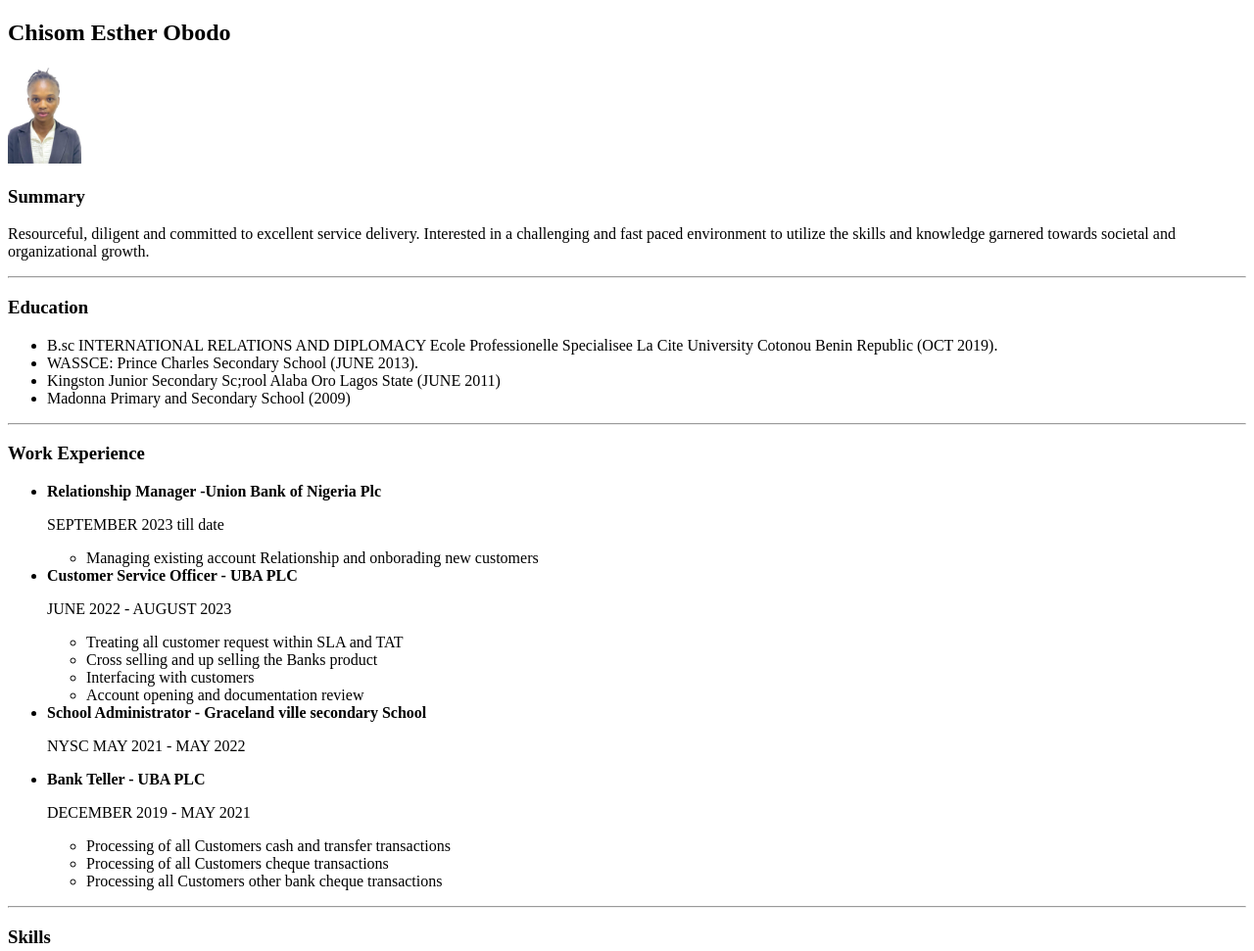
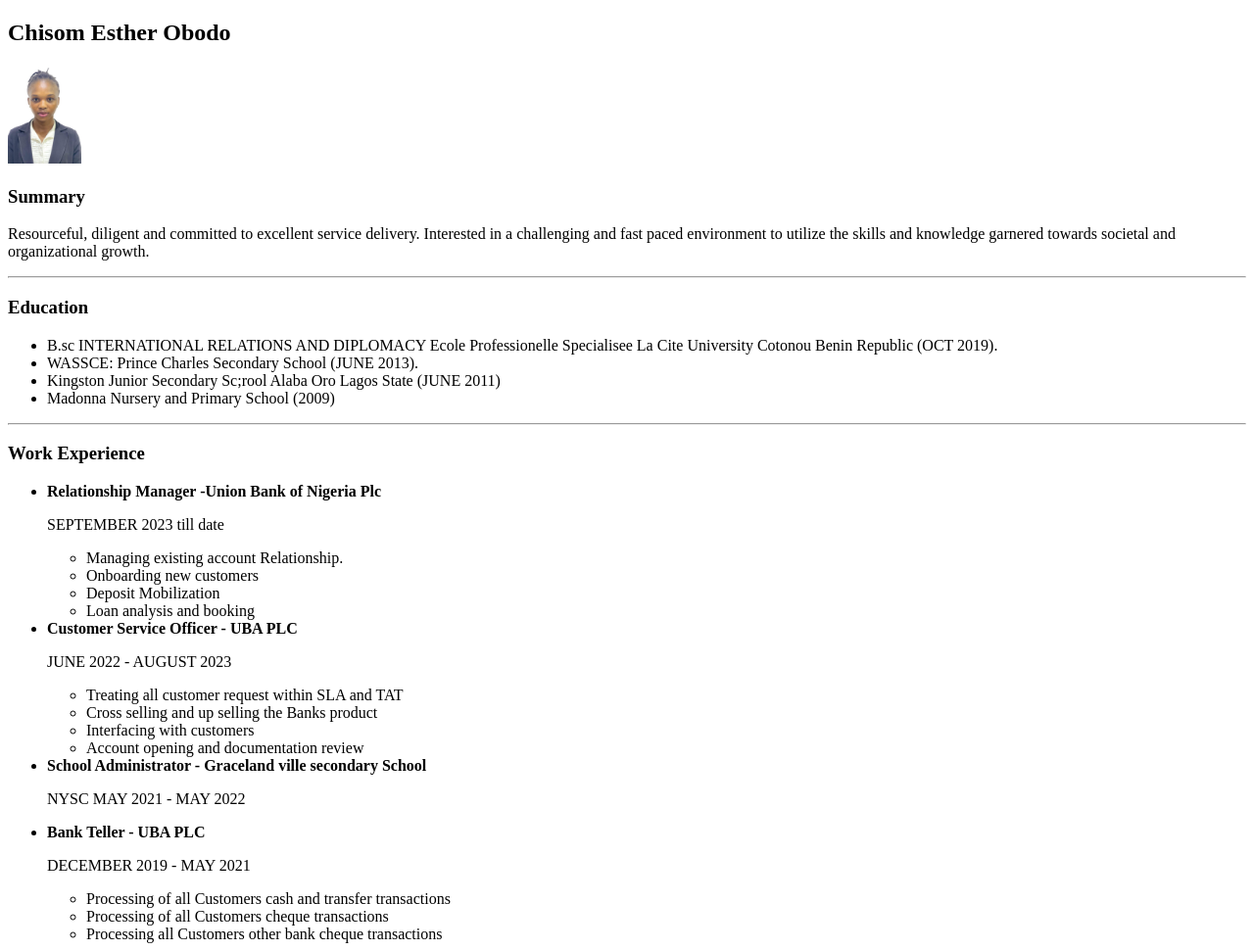
Before and after one commit to chisom-obodo/html, a plain HTML site: page index.html in a window 1280 px wide. Shown: the top 971 px of the page at 98% size. Drawn offline with Linux system fonts and the light colour scheme.

Commit message:
second commit

```diff
--- a/index.html
+++ b/index.html
@@ -5,6 +5,13 @@
     <meta charset="UTF-8">
     <meta name="viewport" content="width=device-width, initial-scale=1.0">
     <title>Chisom Profile</title>
+    <!-- <style>
+        body{
+            display: flex;
+            flex-direction: column;
+            flex-wrap: wrap;
+        }
+    </style> -->
 </head>
 
 <body>
@@ -23,7 +30,7 @@
         </li>
         <li>WASSCE: Prince Charles Secondary School (JUNE 2013).</li>
         <li>Kingston Junior Secondary Sc;rool Alaba Oro Lagos State (JUNE 2011)</li>
-        <li>Madonna Primary and Secondary School (2009) </li>
+        <li>Madonna Nursery and Primary School (2009) </li>
     </ul>
     <hr>
     <h3>Work Experience</h3>
@@ -31,7 +38,10 @@
         <li> <strong>Relationship Manager -Union Bank of Nigeria Plc</strong>
             <p>SEPTEMBER 2023 till date</p>
             <ul>
-                <li>Managing existing account Relationship and onborading new customers</li>
+                <li>Managing existing account Relationship.</li>
+                <li>Onboarding new customers</li>
+                <li>Deposit Mobilization</li>
+                <li>Loan analysis and booking</li>
             </ul>
         </li>
         <li><strong>Customer Service Officer - UBA PLC</strong></li>
```
Also changed, not shown: chisom.html (added).
